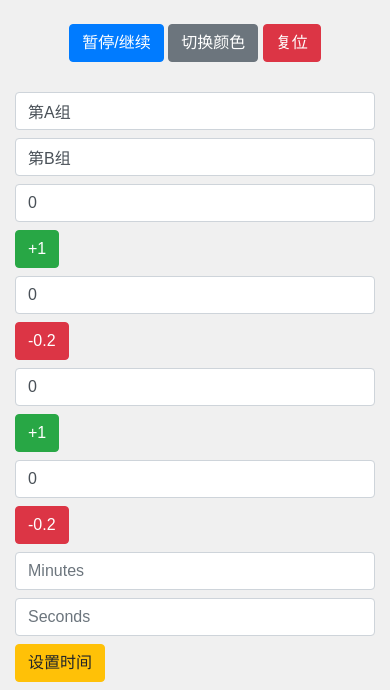
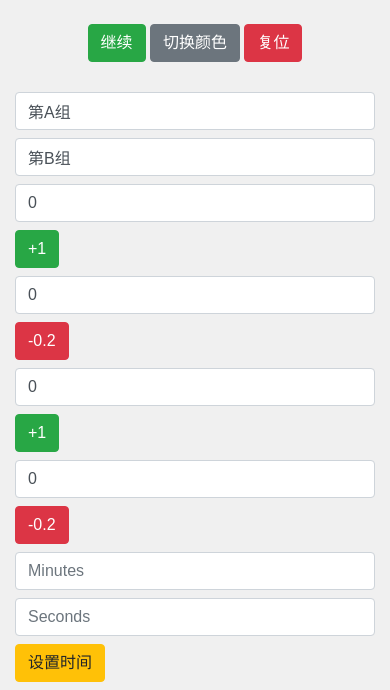
Before and after one commit to Spartan859/thudog-scoretable, a plain HTML site: page admin.html in a window 390 px wide. Shown: the part 232-922 px from the top of the page. Drawn offline with nearby package versions, Linux system fonts and the light colour scheme.

Commit message:
feat: play button

```diff
--- a/admin.html
+++ b/admin.html
@@ -60,7 +60,7 @@
 <div class="timer" id="timer">06:00</div>
 
 <div class="buttons">
-    <button class="btn btn-primary" onclick="toggleTimer()">暂停/继续</button>
+    <button id="toggleButton" class="btn btn-primary" onclick="toggleTimer()">暂停</button>
     <button class="btn btn-secondary" onclick="toggleColors()">切换颜色</button>
     <button class="btn btn-danger" onclick="resetScores()">复位</button>
 </div>
@@ -129,6 +129,8 @@
             if (time <= 0) {
                 clearInterval(timer);
                 document.getElementById('finalSound').play();
+                isRunning = false;
+                updateToggleButton();
                 return;
             }
             time--;
@@ -144,12 +146,30 @@
     }
 
     function toggleTimer() {
+        if (time<=0) return;
+
+        isRunning = !isRunning;
+
         if (isRunning) {
+            startTimer();
+        } else {
             clearInterval(timer);
+        }
+
+        updateToggleButton();
+    }
+
+    function updateToggleButton() {
+        const toggleButton = document.getElementById('toggleButton');
+        if (isRunning) {
+            toggleButton.textContent = '暂停';
+            toggleButton.classList.remove('btn-success');
+            toggleButton.classList.add('btn-primary');
         } else {
-            startTimer();
+            toggleButton.textContent = '继续';
+            toggleButton.classList.remove('btn-primary');
+            toggleButton.classList.add('btn-success');
         }
-        isRunning = !isRunning;
     }
 
     function toggleColors() {
@@ -197,7 +217,7 @@
     function setTime() {
         const minutes = parseInt(document.getElementById('minutesInput').value || 6);
         const seconds = parseInt(document.getElementById('secondsInput').value || 0);
-        time = (minutes * 60) + seconds;
+        time = minutes * 60 + seconds;
         updateTimerDisplay();
         localStorage.setItem('time', time);
     }
@@ -279,6 +299,8 @@
         document.getElementById('teamBInput').value = teamB;
         document.getElementById('rewardBInput').value = rewardB;
         document.getElementById('penaltyBInput').value = penaltyB;
+
+        updateToggleButton();
     }
 
     window.onload = function() {
```
